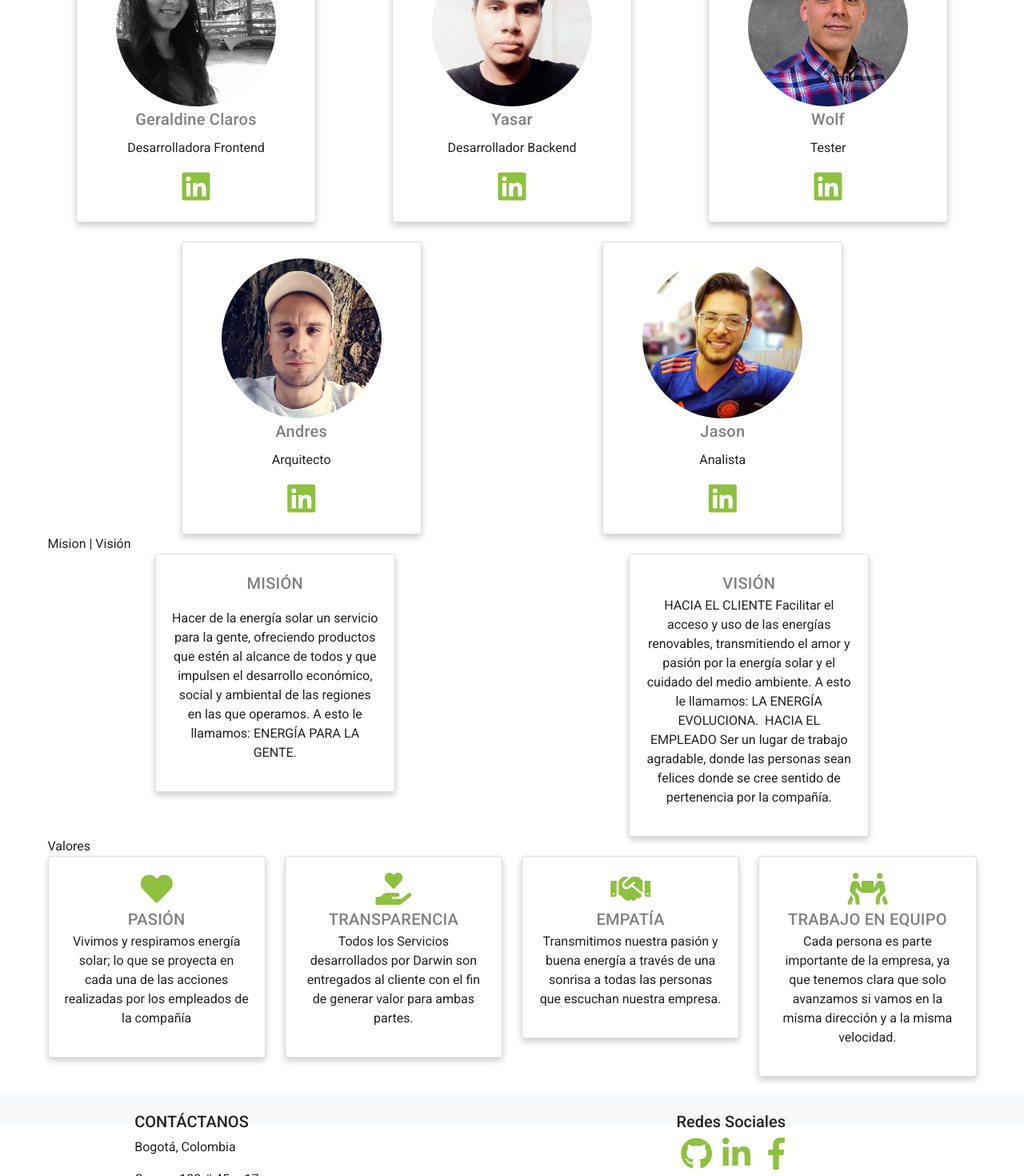
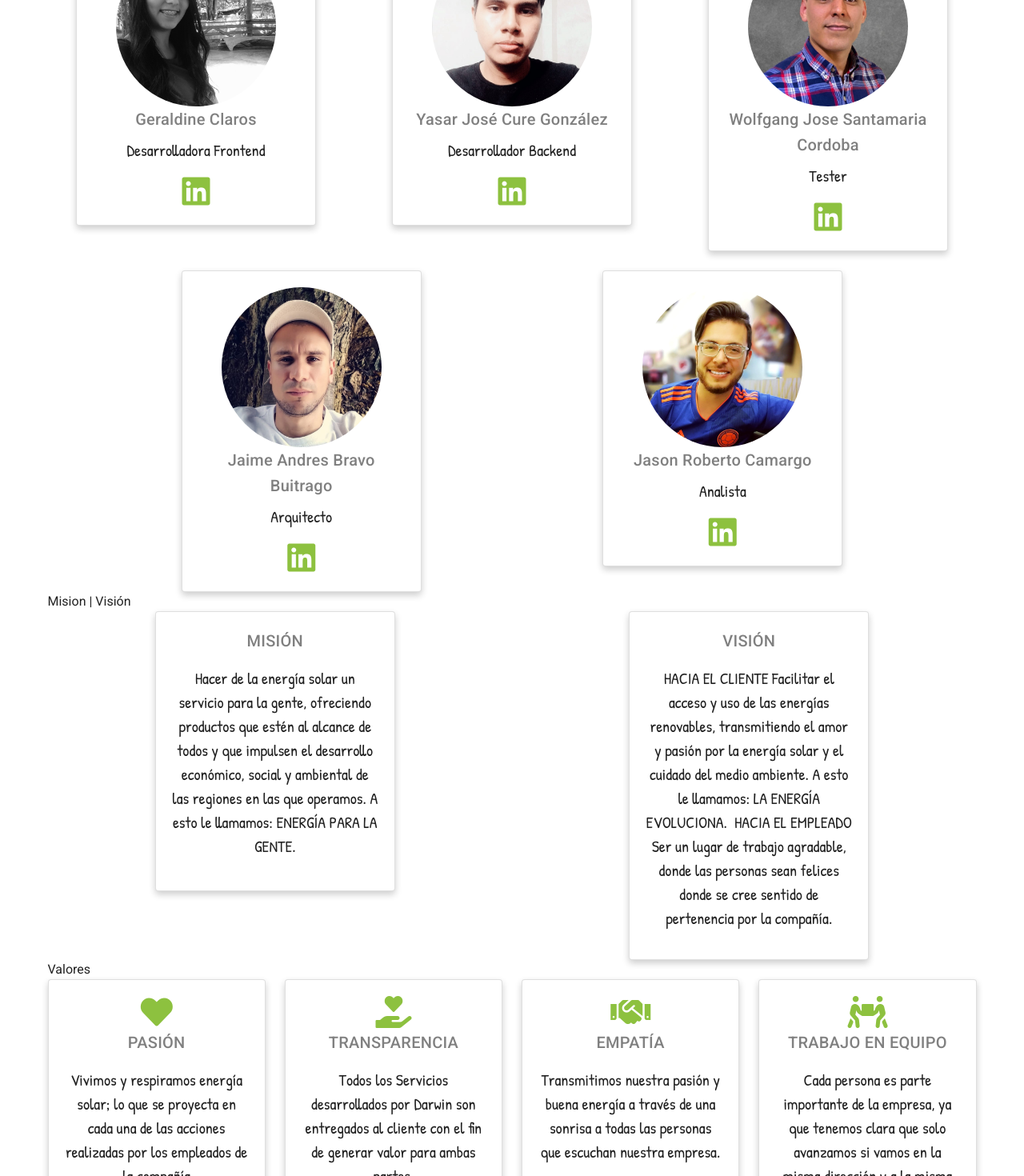
Before and after one commit to equipo73mintic/frontend-final-project-73, a Vue app: page /nosotros in a window 1280 px wide. Shown: the part 180-1650 px from the top of the page at 80% size. Built offline with nearby package versions, Linux system fonts and the light colour scheme.

Commit message:
estilos landing

```diff
--- a/public/index.html
+++ b/public/index.html
@@ -8,7 +8,13 @@
     <meta name="viewport" content="width=device-width,initial-scale=1.0">
     <meta name="description" content="" />
     <meta name="keywords" content="" />
+    <!-- Fuente google -->
+    <link rel="preconnect" href="https://fonts.gstatic.com">
+    <link href="https://fonts.googleapis.com/css2?family=Nerko+One&family=Patrick+Hand&display=swap" rel="stylesheet">
+
     <link rel="icon" href="https://www.designfreelogoonline.com/wp-content/uploads/2019/07/00202-Green-Energy-01.png">
+    <link rel="preconnect" href="https://fonts.gstatic.com">
+    <link rel="preconnect" href="https://fonts.gstatic.com">
     <link rel="stylesheet" href="https://fonts.googleapis.com/css?family=Roboto:100,300,400,500,700,900">
     <link rel="stylesheet" href="https://cdn.jsdelivr.net/npm/@mdi/font@latest/css/materialdesignicons.min.css">
     <link rel="stylesheet" href="https://use.fontawesome.com/releases/v5.6.1/css/all.css" integrity="sha384-gfdkjb5BdAXd+lj+gudLWI+BXq4IuLW5IT+brZEZsLFm++aCMlF1V92rMkPaX4PP" crossorigin="anonymous">
@@ -18,7 +24,8 @@
 
 <body>
     <noscript>
-      <strong>We're sorry but <%= htmlWebpackPlugin.options.title %> doesn't work properly without JavaScript enabled. Please enable it to continue.</strong>
+        <strong>We're sorry but <%= htmlWebpackPlugin.options.title %> doesn't work properly without JavaScript enabled.
+                Please enable it to continue.</strong>
     </noscript>
     <div id="app"></div>
     <!-- built files will be auto injected -->
--- a/src/components/LandingCustomers.vue
+++ b/src/components/LandingCustomers.vue
@@ -1,6 +1,6 @@
 <template>
   <div class="container">
-    <div>Nuestros Clientes</div>
+    <div class="section">Nuestros Clientes</div>
     <div class="slider">
       <div class="slide-track">
         <div class="slide">
--- a/src/components/LandingInfo.vue
+++ b/src/components/LandingInfo.vue
@@ -1,6 +1,6 @@
 <template>
   <div class="container">
-    <div>Contribuimos a la disminución de la huella de carbon</div>
+    <div class="section">Contribuimos a la disminución de la huella de carbon</div>
     <div class="row">
       <div class="col-4">
         <div class="row">
@@ -39,7 +39,7 @@
       </div>
     </div>
 
-    <div>Proyectos</div>
+    <div class="section">Proyectos</div>
     <div class="row">
       <!-- car 1 -->
       <div class="flip-card">
@@ -48,8 +48,8 @@
             <img src="@/assets/ImagenesProyecto/pro1.png" />
           </div>
           <div class="flip-card-back">
-            <span class="title-projects"
-              >Sistema fotovoltaico en zona rural</span
+            <p class="title-projects"
+              >Sistema fotovoltaico en zona rural</p
             >
             <br />
             <br />
@@ -67,8 +67,8 @@
             <img src="@/assets/ImagenesProyecto/pro2.png" />
           </div>
           <div class="flip-card-back">
-            <span class="title-projects"
-              >Purificador de Agua en zonas costeras</span
+            <p class="title-projects"
+              >Purificador de Agua en zonas costeras</p
             >
             <br />
             <br />
@@ -86,7 +86,7 @@
             <img src="@/assets/ImagenesProyecto/pro3.png" />
           </div>
           <div class="flip-card-back">
-            <span class="title-projects">Edificio Verde</span>
+            <p class="title-projects">Edificio Verde</p>
             <br />
             <br />
             <p>Ciudad de Bogotá D.C.</p>
--- a/src/components/LandingPage.vue
+++ b/src/components/LandingPage.vue
@@ -29,3 +29,21 @@ export default {
 
 }
 </script>
+
+
+<style>
+ .section{
+   font-family: 'Nerko One', cursive;
+   font-size: 30px;
+   color:  #355a2a;
+   text-align:center;
+ }
+ p{
+   font-family: 'Patrick Hand', cursive;
+   font-size: 20px;
+ }
+ h3{
+   font-family: 'Patrick Hand', cursive;
+    color: #8dc13f
+ }
+</style>
--- a/src/components/LandingServices.vue
+++ b/src/components/LandingServices.vue
@@ -1,24 +1,28 @@
 <template>
-  <h1 class="container">
+  <div class="container">
+    <div class="section">Nuestros Servicios</div>
     <div class="row">
       <div class="col-4" v-bind:key="service" v-for="service in services">
         <div class="card">
           <div class="card-body">
+            <div class="container">
 
-            <img class="image" v-bind:src="service.urlImage" alt="" />
+            <img class="image" v-bind:src="service.urlImage"  />
 
             <div class="title">
-              <h3>{{ service.codigo }}-{{ service.nombre }}</h3>
+              <h3> <strong> {{ service.nombre }} </strong> </h3>
             </div>
 
             <p class="description">
               {{ service.descripcion }}
             </p>
+
+            </div>
           </div>
         </div>
       </div>
     </div>
-  </h1>
+  </div>
 </template>
 
 <script>
@@ -56,4 +60,8 @@ export default {
   height: 50%;
   width: 50%
 }
+
+.card {
+    min-height: 350px;
+}
 </style>
--- a/src/components/NosotrosRouter.vue
+++ b/src/components/NosotrosRouter.vue
@@ -10,7 +10,7 @@
                 <img src="@/assets/Team/geral.jpeg" alt="" />
               </div>
               <h1 class="title">Geraldine Claros</h1>
-              <p>Desarrolladora Frontend</p>
+              <p class="texto">Desarrolladora Frontend</p>
               <a href="#"><i class="fab fa-linkedin Git-hub"></i></a>
             </div>
           </div>
@@ -21,8 +21,8 @@
               <div>
                 <img src="@/assets/Team/yaser.jpeg" alt="" />
               </div>
-              <h1 class="title">Yasar</h1>
-              <p>Desarrollador Backend</p>
+              <h1 class="title">Yasar José Cure González</h1>
+              <p class="texto">Desarrollador Backend</p>
               <a href="#"><i class="fab fa-linkedin Git-hub"></i></a>
             </div>
           </div>
@@ -33,8 +33,8 @@
               <div>
                 <img src="@/assets/Team/wolf.jpeg" alt="" />
               </div>
-              <h1 class="title">Wolf</h1>
-              <p>Tester</p>
+              <h1 class="title">Wolfgang Jose Santamaria Cordoba</h1>
+              <p class="texto">Tester</p>
               <a href="#"><i class="fab fa-linkedin Git-hub"></i></a>
             </div>
           </div>
@@ -48,8 +48,8 @@
               <div>
                 <img src="@/assets/Team/andres.jpeg" alt="" />
               </div>
-              <h1 class="title">Andres</h1>
-              <p>Arquitecto</p>
+              <h1 class="title">Jaime Andres Bravo Buitrago</h1>
+              <p class="texto">Arquitecto</p>
               <a href="#"><i class="fab fa-linkedin Git-hub"></i></a>
             </div>
           </div>
@@ -60,8 +60,8 @@
               <div>
                 <img src="@/assets/Team/jason.jpeg" alt="" />
               </div>
-              <h1 class="title">Jason</h1>
-              <p>Analista</p>
+              <h1 class="title">Jason Roberto Camargo</h1>
+              <p class="texto" >Analista</p>
               <a href="#"><i class="fab fa-linkedin Git-hub"></i></a>
             </div>
           </div>
@@ -76,7 +76,7 @@
           <div class="card">
             <div class="card-body">
               <p class="title">MISIÓN</p>
-              <p>
+              <p class="texto">
                 Hacer de la energía solar un servicio para la gente, ofreciendo
                 productos que estén al alcance de todos y que impulsen el
                 desarrollo económico, social y ambiental de las regiones en las
@@ -89,8 +89,8 @@
         <div class="col-6">
           <div class="card">
             <div class="card-body">
-              <div class="title">VISIÓN</div>
-              <p>
+              <p class="title">VISIÓN</p>
+              <p class="texto">
                 HACIA EL CLIENTE Facilitar el acceso y uso de las energías
                 renovables, transmitiendo el amor y pasión por la energía solar
                 y el cuidado del medio ambiente. A esto le llamamos: LA ENERGÍA
@@ -113,8 +113,8 @@
               <div>
                 <i class="fas fa-heart fa-fw Git-hub"> </i>
               </div>
-              <div class="title">PASIÓN</div>
-              <p>
+              <p class="title">PASIÓN</p>
+              <p class="texto">
                 Vivimos y respiramos energía solar; lo que se proyecta en cada
                 una de las acciones realizadas por los empleados de la compañía
               </p>
@@ -128,8 +128,8 @@
               <div>
                 <i class="fas fa-hand-holding-heart fa-fw Git-hub"> </i>
               </div>
-              <div class="title">TRANSPARENCIA</div>
-              <p>
+              <p class="title">TRANSPARENCIA</p>
+              <p class="texto">
                 Todos los Servicios desarrollados por Darwin son entregados al
                 cliente con el fin de generar valor para ambas partes.
               </p>
@@ -143,8 +143,8 @@
               <div>
                 <i class="fas fa-handshake fa-fw Git-hub"> </i>
               </div>
-              <div class="title">EMPATÍA</div>
-              <p>
+              <p class="title">EMPATÍA</p>
+              <p class="texto">
                 Transmitimos nuestra pasión y buena energía a través de una
                 sonrisa a todas las personas que escuchan nuestra empresa.
               </p>
@@ -159,8 +159,8 @@
                 <i class="fas fa-people-carry fa-fw Git-hub"> </i>
               </div>
 
-              <div class="title">TRABAJO EN EQUIPO</div>
-              <p>
+              <p class="title">TRABAJO EN EQUIPO</p>
+              <p class="texto">
                 Cada persona es parte importante de la empresa, ya que tenemos
                 clara que solo avanzamos si vamos en la misma dirección y a la
                 misma velocidad.
@@ -180,6 +180,7 @@ export default {
 </script>
 
 <style scoped>
+
 .card {
   box-shadow: 0 4px 8px 0 rgba(0, 0, 0, 0.2);
   max-width: 300px;
@@ -191,11 +192,7 @@ export default {
   color: grey;
   font-size: 18px;
 }
-a {
-  text-decoration: none;
-  font-size: 22px;
-  color: black;
-}
+
 img {
   width: 200px;
   height: 200px;
--- a/src/components/TheLogin.vue
+++ b/src/components/TheLogin.vue
@@ -210,12 +210,14 @@ export default {
 
 .text {
   color: #355a2a !important;
-  font: oblique bold 90% cursive;
+  font-family: 'Nerko One', cursive;
+  /* font: oblique bold 90% cursive; */
   font-style: italic;
 }
 
 .text_company {
   color: #355a2a !important;
-  font: oblique bold 120% cursive;
+  font-family: 'Nerko One', cursive;
+  /* font: oblique bold 120% cursive; */
 }
 </style>
```
